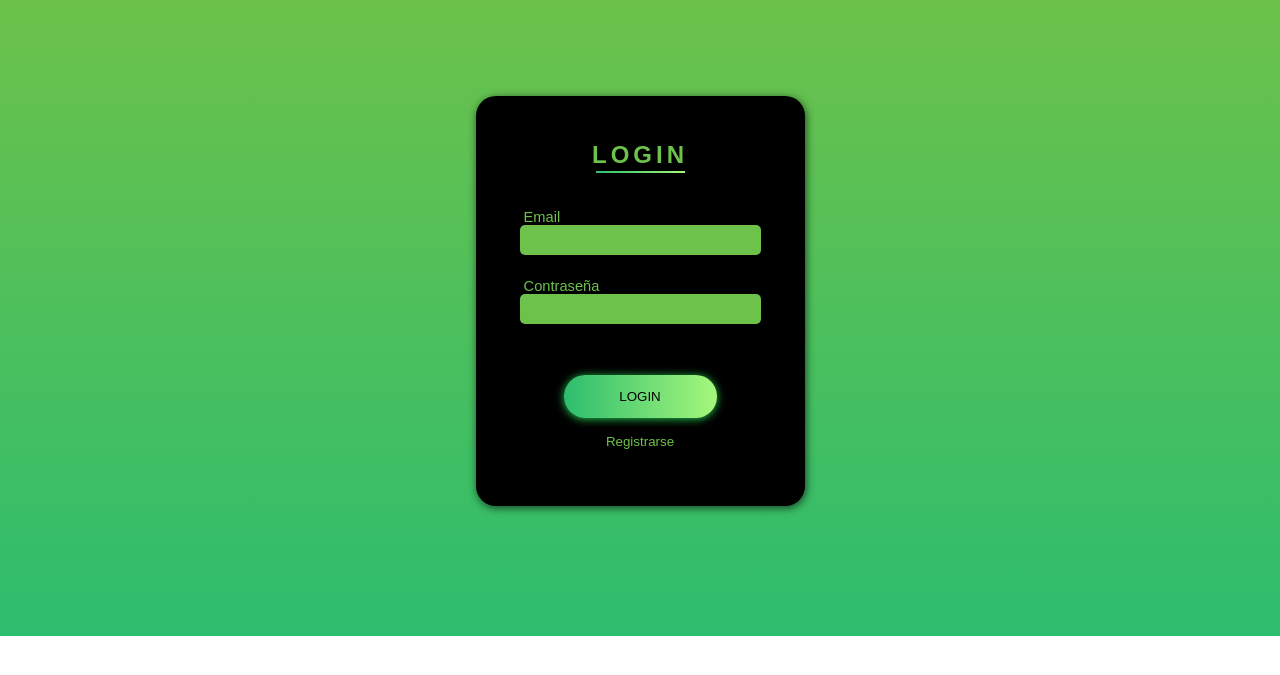
After one commit to enzoscanio22/crudNodeProg2-2022, a Node server app: page /login in a window 1280 px wide. The commit adds this page. Shown: the top 675 px of the page. Run offline with Node 20, Linux system fonts and the light colour scheme; some libraries are stand-ins or nearby versions.

Commit message:
ultimo comit, arreglar login

```diff
--- /dev/null
+++ b/public/css/styleLogin.css
@@ -0,0 +1,86 @@
+a {
+    text-decoration: none;
+  }
+  body {
+    background: -webkit-linear-gradient(bottom, #2dbd6e, #6cc24a);
+    background-repeat: no-repeat;
+  }
+  label {
+    font-family: "Raleway", sans-serif;
+    font-size: 11pt;
+  }
+  #forgot-passLogin {
+    color: #6cc24a;
+    font-family: "Raleway", sans-serif;
+    font-size: 10pt;
+    margin-top: 3px;
+    text-align: right;
+  }
+  #cardLogin {
+    background: #000;
+    border-radius: 20px;
+    box-shadow: 1px 2px 8px rgba(0, 0, 0, 0.65);
+    height: 410px;
+    margin: 6rem auto 8.1rem auto;
+    width: 329px;
+  }
+  #cardLogin-content {
+    padding: 12px 44px;
+    color: #6cc24a;
+  }
+  #cardLogin-title {
+    font-family: "Raleway Thin", sans-serif;
+    letter-spacing: 4px;
+    padding-bottom: 23px;
+    padding-top: 13px;
+    text-align: center;
+    color: #6cc24a;
+  }
+  #signupLogin {
+    color: #6cc24a;
+    font-family: "Raleway", sans-serif;
+    font-size: 10pt;
+    margin-top: 16px;
+    text-align: center;
+  }
+  #submit-btn {
+    background: -webkit-linear-gradient(right, #a6f77b, #2dbd6e);
+    border: none;
+    border-radius: 21px;
+    box-shadow: 0px 1px 8px #24c64f;
+    cursor: pointer;
+    color: #000;
+    font-family: "Raleway SemiBold", sans-serif;
+    height: 42.3px;
+    margin: 0 auto;
+    margin-top: 50px;
+    transition: 0.25s;
+    width: 153px;
+  }
+  #submit-btn:hover {
+    box-shadow: 0px 1px 18px #24c64f;
+  }
+  .form {
+    align-items: left;
+    display: flex;
+    flex-direction: column;
+  }
+  .form-borderLogin {
+    /* background: -webkit-linear-gradient(right, #a6f77b, #2ec06f); */
+    border-radius: 5px !important;
+    height: 1px;
+    width: 100%;
+  }
+  .form-contentLogin {
+    background: #6cc24a;
+    border: none;
+    border-radius: 5px;
+    outline: none;
+    padding-top: 14px;
+  }
+  .underline-title {
+    background: -webkit-linear-gradient(right, #a6f77b, #2ec06f);
+    height: 2px;
+    margin: -1.1rem auto 0 auto;
+    width: 89px;
+  }
--- a/src/database/migrations/1666139295673-creacion.ts
+++ b/src/database/migrations/1666920731596-creacion.ts
@@ -1,12 +1,12 @@
 import {MigrationInterface, QueryRunner} from "typeorm";
 
-export class creacion1666139295673 implements MigrationInterface {
-    name = 'creacion1666139295673'
+export class creacion1666920731596 implements MigrationInterface {
+    name = 'creacion1666920731596'
 
     public async up(queryRunner: QueryRunner): Promise<void> {
         await queryRunner.query(`CREATE TABLE "productos" ("id" varchar PRIMARY KEY NOT NULL, "nombreProducto" varchar NOT NULL, "descripción" varchar NOT NULL, "precio" integer NOT NULL, "fechaCreacion" datetime NOT NULL DEFAULT (datetime('now')), "fechaModificacion" datetime NOT NULL DEFAULT (datetime('now')), "categoriaId" varchar)`);
         await queryRunner.query(`CREATE TABLE "categorias" ("id" varchar PRIMARY KEY NOT NULL, "nombreCategoria" varchar NOT NULL, "fechaCreacion" datetime NOT NULL DEFAULT (datetime('now')), "fechaModificacion" datetime NOT NULL DEFAULT (datetime('now')))`);
-        await queryRunner.query(`CREATE TABLE "usuarios" ("id" varchar PRIMARY KEY NOT NULL, "nombreUsuario" varchar NOT NULL, "eMail" varchar NOT NULL, "teléfono" varchar NOT NULL, "ciudad" varchar NOT NULL, "provincia" varchar NOT NULL, "fechaCreacion" datetime NOT NULL DEFAULT (datetime('now')), "fechaModificacion" datetime NOT NULL DEFAULT (datetime('now')))`);
+        await queryRunner.query(`CREATE TABLE "usuarios" ("id" varchar PRIMARY KEY NOT NULL, "nombreUsuario" varchar NOT NULL, "eMail" varchar NOT NULL, "teléfono" varchar NOT NULL, "ciudad" varchar NOT NULL, "provincia" varchar NOT NULL, "contraseña" varchar NOT NULL, "fechaCreacion" datetime NOT NULL DEFAULT (datetime('now')), "fechaModificacion" datetime NOT NULL DEFAULT (datetime('now')))`);
         await queryRunner.query(`CREATE TABLE "temporary_productos" ("id" varchar PRIMARY KEY NOT NULL, "nombreProducto" varchar NOT NULL, "descripción" varchar NOT NULL, "precio" integer NOT NULL, "fechaCreacion" datetime NOT NULL DEFAULT (datetime('now')), "fechaModificacion" datetime NOT NULL DEFAULT (datetime('now')), "categoriaId" varchar, CONSTRAINT "FK_aee00189e42dd8880cdfe1bb1e7" FOREIGN KEY ("categoriaId") REFERENCES "categorias" ("id") ON DELETE NO ACTION ON UPDATE NO ACTION)`);
         await queryRunner.query(`INSERT INTO "temporary_productos"("id", "nombreProducto", "descripción", "precio", "fechaCreacion", "fechaModificacion", "categoriaId") SELECT "id", "nombreProducto", "descripción", "precio", "fechaCreacion", "fechaModificacion", "categoriaId" FROM "productos"`);
         await queryRunner.query(`DROP TABLE "productos"`);
--- a/src/entities/User.ts
+++ b/src/entities/User.ts
@@ -22,6 +22,9 @@ class Usuario {
   @Column()
   provincia: string;
 
+  @Column()
+  contraseña: string;
+
   @CreateDateColumn()
   fechaCreacion: Date;
 
--- a/src/server.ts
+++ b/src/server.ts
@@ -4,10 +4,19 @@ import express, { Request, Response, NextFunction } from "express";
 import path from "path";
 import { router } from "./routes";
 import "./database";
+import { getCustomRepository } from "typeorm";
+import { UsersRepository } from "./repositories/UsersRepository";
 
 const app = express();
+// Login
+// const expres = require('express') //le cambie nombre
+const passport = require('passport')
+const session = require('express-session')
+const cookieParser= require('cookie-parser')
+const PassportLocal = require('passport-local').Strategy
+
 app.use(express.json());
-app.use(express.urlencoded({ extended: true }));
+app.use(express.urlencoded({ extended: true })); // Permite leer los datos enviados por un formulario
 app.use(router);
 
 app.use((err: Error, request: Request, response: Response, next: NextFunction) => {
@@ -30,3 +39,50 @@ app.set("views", path.join(__dirname, "..", "views"));
 app.listen(3000, () => {
   console.log("La aplicación ha sido levantada con éxito. Server en el puerto ${PORT}. http://localhost:3000/");
 });
+
+// LOGIN
+
+app.get("/",(req,res)=>{
+  // Si ya iniciamos mostrar bienvenida
+  // Si no iniciamos sesion redireccionando a /login
+
+})
+
+app.get("/login",(req,res)=>{
+  res.render("login"); // Mostrar el formulario del login
+})
+
+app.post("/login",passport.authenticate('local',{
+  successRedirect: "/index",
+  failureRedirect: "/"
+}))
+
+app.use(cookieParser('oozmaKappa'))
+
+app.use(session({
+  secret: "oozmaKappa",
+  resave: true , // Cuando es true cada petición aunque la sesión no haya sido modificada la vamos a volver a guardar
+  saveUninitialized: true , // Cuando esta true inicializamos sesion en una petición no le guardamos nada aún así se guarda
+}))
+
+app.use(passport.initialize()) // Configuración contraseña
+
+app.use(passport.session()) // Configuración session
+
+passport.use(new PassportLocal (async function(eMail,contraseña,done){
+  const usersRepository = getCustomRepository(UsersRepository);
+  const eMailAlreadyExists = await usersRepository.findOne({ eMail });
+  const contraseñaAlreadyExists = await usersRepository.findOne({ contraseña });
+  if (eMail==="geronimo@gmail" && contraseña==="1234")
+     return done(null,{id: 1, name: "Enzo"})
+
+  done(null,false)
+}))
+
+passport.serializeUser(function(user,done){
+  done(null,user.id);
+})
+
+passport.deserializeUser(function(id,done){
+  done(null,{id: 1, name: "Enzo"})
+})
--- /dev/null
+++ b/views/login.ejs
@@ -0,0 +1,40 @@
+<!DOCTYPE html>
+<html>
+
+<head>
+  <meta charset="utf-8" />
+  <meta http-equiv="X-UA-Compatible" content="IE=edge" />
+  <title>CRUD LOGIN</title>
+  <link rel="shortcut icon" href="img/icon.png" type="image/x-icon">
+  <meta name="viewport" content="width=device-width, initial-scale=1.0" />
+  <link rel="stylesheet" href="css/styleLogin.css">
+</head>
+
+<body>
+  <div id="cardLogin">
+    <div id="cardLogin-content">
+      <div id="cardLogin-title">
+        <h2>LOGIN</h2>
+        <div class="underline-title"></div>
+      </div>
+      <form method="post" class="form" action="/login">
+        <label for="eMail" style="padding-top:13px">
+            &nbsp;Email
+          </label>
+        <input id="" class="form-contentLogin" type="text" name="eMail" autocomplete="on" required />
+        <div class="form-borderLogin"></div>
+        <label for="contraseña" style="padding-top:22px">&nbsp;Contraseña
+          </label>
+        <input id="" class="form-contentLogin" type="password" name="contraseña" required />
+        <div class="form-borderLogin"></div>
+        <!-- <a href="#">
+          <legend id="forgot-passLogin">Forgot password?</legend>
+        </a> -->
+        <input id="submit-btn" type="submit" name="submit" value="LOGIN" />
+        <a href="/usuario/add" id="signupLogin">Registrarse</a>
+      </form>
+    </div>
+  </div>
+</body>
+
+</html>
```
Also changed, not shown: package.json (+6 -2 lines), src/controllers/UserController.ts (+5 -4 lines), src/routes.ts (+20 -1 lines), src/services/UserService.ts (+6 -4 lines), views/usuario/add.ejs (+7 -0 lines), views/usuario/edit.ejs (+7 -0 lines), README.md, src/database/database.sqlite, 1 other file.
